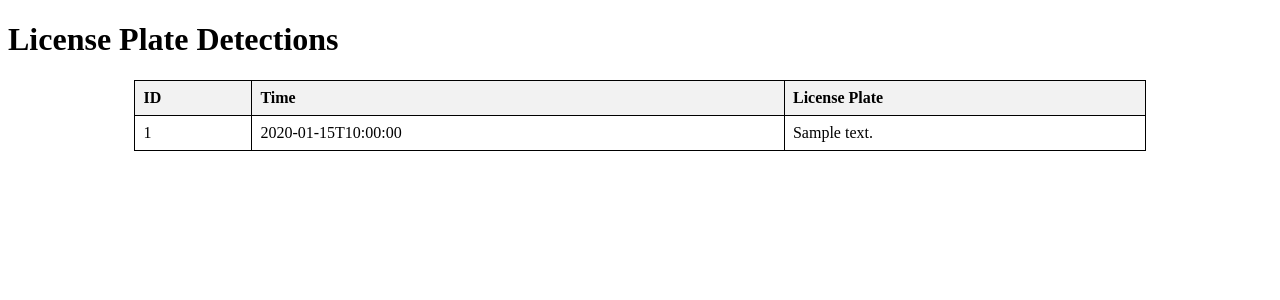
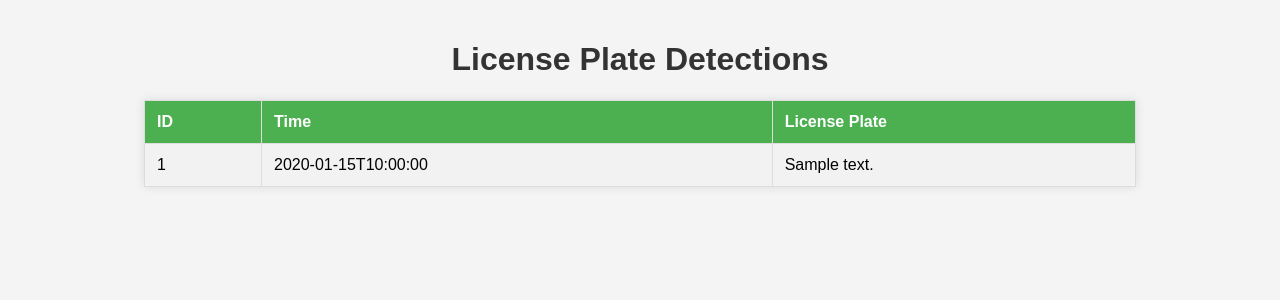
Before and after one commit to han-zyx/EDFLY_front, a Flask app: page / in a window 1280 px wide. Shown: the top 300 px of the page. Run offline with Flask 3, Linux system fonts and the light colour scheme; a database or web service that is not in the repository returns one stand-in record (values such as "Sample title"); some libraries are stand-ins or nearby versions.

Commit message:
test the index

```diff
--- a/app.py
+++ b/app.py
@@ -6,24 +6,26 @@ app = Flask(__name__)
 
 # Database connection using environment variables
 def get_db_connection():
-    return psycopg2.connect(
-        host=os.getenv("DB_HOST"),
-        database=os.getenv("DB_NAME"),
-        user=os.getenv("DB_USER"),
-        password=os.getenv("DB_PASS")
-    )
+    try:
+        return psycopg2.connect(
+            host=os.getenv("DB_HOST"),
+            database=os.getenv("DB_NAME"),
+            user=os.getenv("DB_USER"),
+            password=os.getenv("DB_PASS")
+        )
+    except Exception as e:
+        print(f"Database connection failed: {str(e)}")
+        raise
 
 @app.route('/receive', methods=['POST'])
 def receive_data():
     data = request.json
     print(f"Received on EC2: {data}")
 
-    # Optionally save received data to RDS
     try:
         conn = get_db_connection()
         cur = conn.cursor()
 
-        # Assuming the incoming JSON matches the license plate format
         if "detections" in data:
             for detection in data["detections"]:
                 cur.execute(
@@ -34,11 +36,10 @@ def receive_data():
         cur.close()
         conn.close()
         print("Data saved to RDS")
+        return {"status": "success"}, 200
     except Exception as e:
         print(f"Error saving to RDS: {str(e)}")
         return {"status": "error", "message": str(e)}, 500
-
-    return {"status": "success"}, 200
 
 @app.route('/', methods=['GET'])
 def home():
@@ -53,7 +54,9 @@ def home():
         detections = [{"id": row[0], "time": row[1].isoformat(), "license_plate_text": row[2]} for row in rows]
         return render_template('index.html', detections=detections)
     except Exception as e:
+        print(f"Error fetching data: {str(e)}")
         return f"Error: {str(e)}", 500
 
 if __name__ == "__main__":
+    # For local testing only; Gunicorn is used in Docker
     app.run(host='0.0.0.0', port=8080)
--- a/templates/index.html
+++ b/templates/index.html
@@ -4,18 +4,37 @@
     <meta charset="UTF-8">
     <title>License Plate Detections</title>
     <style>
+        body {
+            font-family: Arial, sans-serif;
+            margin: 0;
+            padding: 20px;
+            background-color: #f4f4f4;
+        }
+        h1 {
+            text-align: center;
+            color: #333;
+        }
         table {
             border-collapse: collapse;
             width: 80%;
             margin: 20px auto;
+            background-color: #fff;
+            box-shadow: 0 0 10px rgba(0, 0, 0, 0.1);
         }
         th, td {
-            border: 1px solid black;
-            padding: 8px;
+            border: 1px solid #ddd;
+            padding: 12px;
             text-align: left;
         }
         th {
+            background-color: #4CAF50;
+            color: white;
+        }
+        tr:nth-child(even) {
             background-color: #f2f2f2;
+        }
+        tr:hover {
+            background-color: #ddd;
         }
     </style>
 </head>
@@ -27,6 +46,7 @@
             <th>Time</th>
             <th>License Plate</th>
         </tr>
+        {% if detections %}
             {% for detection in detections %}
             <tr>
                 <td>{{ detection.id }}</td>
@@ -34,6 +54,11 @@
                 <td>{{ detection.license_plate_text }}</td>
             </tr>
             {% endfor %}
+        {% else %}
+            <tr>
+                <td colspan="3">No detections available</td>
+            </tr>
+        {% endif %}
     </table>
 </body>
 </html>
```
Lines whose indentation alone changed are shown as unchanged.
